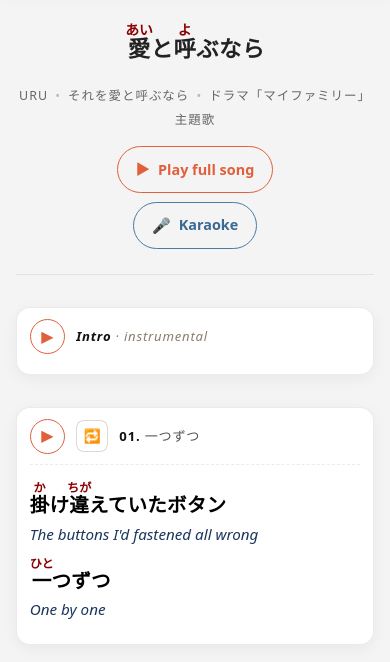
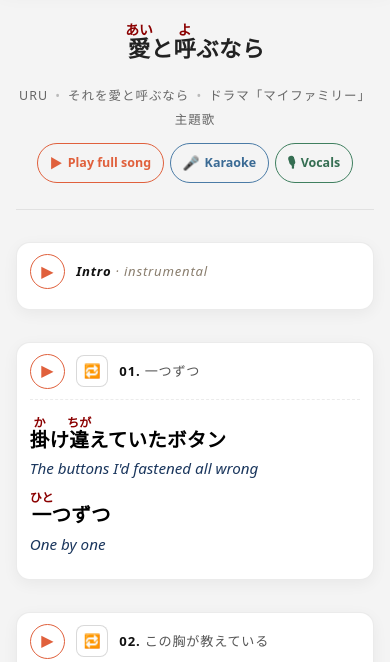
Before and after one commit to ACG-Applications/uru, a plain HTML site: page index.html in a window 390 px wide. Shown: the part 182-844 px from the top of the page. Drawn offline with Linux system fonts and the light colour scheme.

Commit message:
feat(audio): add the Vocals pill, put all three on one line, repair the renamed files
Three title actions now sit on a single row, colour-coded:

  ▶ Play full song   orange (#e0603c)
  🎤 Karaoke         blue   (#3a6a94)
  🎙 Vocals          green  (#356e52)

They wrap only if the screen cannot take them; below 560px the pills shrink slightly so
all three still fit on one line at 360px.

Two renames in the working tree had left broken references, and one of them was serious:

- Uru-Kareoke.mp3 -> Uru-Karaoke.mp3, so the karaoke pill pointed at a file that no longer
  existed
- 11.迎えにいくから.mp3 -> "11. 迎えにいくから.mp3" (a space after the number), which broke
  both the track 11 block and - more importantly - the service worker's precache list. A
  single 404 in cache.addAll rejects the whole install, so the app would have shipped with
  no offline support at all.

All 21 data-audio references and all 18 precached tracks now resolve on disk.

Uru-Vocals.mp3 (4.0 MB) streams like the other two full-length tracks rather than joining
the precache. Cache bumped uru-app-v5 -> v6.

Verified: three pills share the same top offset at 900px and still fit on one line at
360px; each plays its own file (full song, Uru-Karaoke.mp3, Uru-Vocals.mp3) and only the
active pill carries .playing, so the tracks never overlap.

```diff
--- a/index.html
+++ b/index.html
@@ -510,11 +510,14 @@
   }
 
   /* Title actions: full song, then karaoke beneath it */
+  /* The three title pills sit on one line and wrap only if the screen is too narrow. */
   .song-actions{
     display:flex;
-    flex-direction:column;
+    flex-direction:row;
+    flex-wrap:wrap;
     align-items:center;
-    gap:.55rem;
+    justify-content:center;
+    gap:.5rem;
     margin-top:.9rem;
   }
 
@@ -527,6 +530,24 @@
   .play-full-btn.karaoke.playing{
     background:#4a7ba6;
     color:#fff;
+  }
+
+  .play-full-btn.vocals{
+    border-color:#3f7f5f;
+    color:#356e52;
+  }
+
+  .play-full-btn.vocals:hover,
+  .play-full-btn.vocals.playing{
+    background:#3f7f5f;
+    color:#fff;
+  }
+
+  /* Keep all three pills on a single line on a phone. */
+  @media (max-width:560px){
+    .song-actions{ gap:.4rem; margin-top:.7rem; }
+    .play-full-btn{ font-size:.78rem; padding:.4rem .72rem; gap:.32rem; }
+    .play-full-btn .pf-icon{ font-size:.85rem; }
   }
 </style>
 </head>
@@ -574,10 +595,16 @@
         <span class="pf-text">Play full song</span>
       </button>
       <button class="play-full-btn karaoke" id="playKaraokeBtn"
-        data-audio="Uru-Kareoke.mp3"
+        data-audio="Uru-Karaoke.mp3"
         title="Play the karaoke version">
         <span class="pf-icon">🎤</span>
         <span class="pf-text">Karaoke</span>
+      </button>
+      <button class="play-full-btn vocals" id="playVocalsBtn"
+        data-audio="Uru-Vocals.mp3"
+        title="Play the vocal track">
+        <span class="pf-icon">🎙</span>
+        <span class="pf-text">Vocals</span>
       </button>
     </div>
   </div>
@@ -869,7 +896,7 @@
   </div>
 
   <!-- ================= BLOCK 11 ================= -->
-  <div class="audio-block" data-audio="11.迎えにいくから.mp3">
+  <div class="audio-block" data-audio="11. 迎えにいくから.mp3">
     <div class="audio-header">
       <button class="play-btn" aria-label="Play or pause block 11">▶</button>
       <button class="loop-btn" aria-label="Toggle loop for block 11" aria-pressed="false" title="Loop this block">🔁</button>
--- a/sw.js
+++ b/sw.js
@@ -1,4 +1,4 @@
-const CACHE_NAME = 'uru-app-v5';
+const CACHE_NAME = 'uru-app-v6';
 const ASSETS_TO_CACHE = [
   './',
   './index.html',
@@ -15,7 +15,7 @@ const ASSETS_TO_CACHE = [
   './08.大馬鹿者だ.mp3',
   './09.この幼さも.mp3',
   './10.くれたこと.mp3',
-  './11.迎えにいくから.mp3',
+  './11. 迎えにいくから.mp3',
   './12.伝えにいくよ.mp3',
   './13.たった一つの輝き.mp3',
   './14.揺るがない形になって.mp3',
```
Also changed, not shown: 5 other files.
